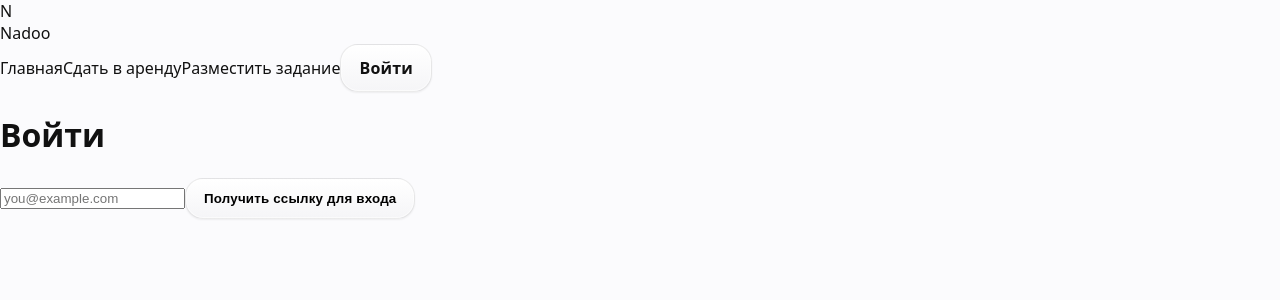
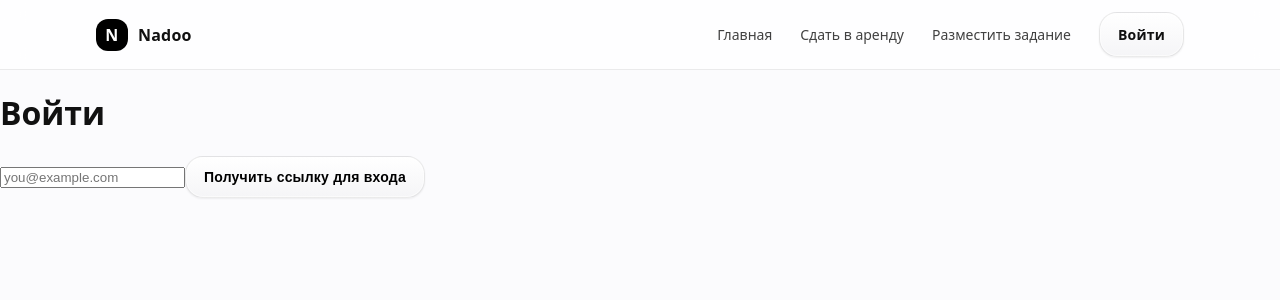
Before and after one commit to mihailgybkin-dot/Nadoo, a Next.js app: page /login in a window 1280 px wide. Shown: the top 300 px of the page. Built offline with nearby package versions, Linux system fonts and the light colour scheme; no server answers.

Commit message:
Update globals.css

```diff
--- a/app/globals.css
+++ b/app/globals.css
@@ -1,14 +1,68 @@
-:root{
-  color-scheme: light dark;
-}
-html,body{ margin:0; padding:0; }
-body{
+/* app/globals.css */
+:root { color-scheme: light dark; }
+html, body { margin: 0; padding: 0; }
+body {
   font-family: ui-sans-serif, system-ui, -apple-system, "SF Pro Text", Segoe UI, Roboto, Helvetica, Arial, "Apple Color Emoji","Segoe UI Emoji";
-  background: #fbfbfd;  /* Apple-like */
+  background: #fbfbfd; /* Apple-like */
   color: #111;
 }
+a { color: inherit; text-decoration: none; }
+* { box-sizing: border-box; }
+
+@media (prefers-color-scheme: dark) {
+  body { background: #0b0b0f; color: #f5f5f7; }
+}
+
+/* Layout utils */
+.container { max-width: 1120px; margin: 0 auto; padding: 12px 16px; }
+.header-row { display: flex; align-items: center; justify-content: space-between; }
+
+/* Glass header */
+.glass-header {
+  position: sticky; top: 0; z-index: 40;
+  border-bottom: 1px solid rgba(0,0,0,.08);
+  background: rgba(255,255,255,.7);
+  backdrop-filter: saturate(180%) blur(12px);
+}
 @media (prefers-color-scheme: dark){
-  body{ background: #0b0b0f; color:#f5f5f7; }
+  .glass-header { background: rgba(20,20,24,.6); border-color: rgba(255,255,255,.06); }
 }
-a{ color: inherit; text-decoration: none; }
-*{ box-sizing: border-box; }
+
+/* Brand */
+.brand { display: flex; align-items: center; gap: 10px; }
+.brand-badge {
+  height: 32px; width: 32px; border-radius: 12px;
+  background: #000; color: #fff; display: grid; place-items: center;
+  font-weight: 800; letter-spacing: .4px;
+}
+.brand-title { font-weight: 600; letter-spacing: .2px; }
+
+/* Nav */
+.nav { display: flex; align-items: center; gap: 28px; }
+.nav-link { opacity: .8; font-size: 14px; }
+.nav-link:hover { opacity: 1; }
+
+/* Apple-like primary button */
+.btn-primary{
+  display:inline-flex;align-items:center;justify-content:center;
+  padding:12px 18px;border-radius:18px;border:1px solid rgba(0,0,0,.08);
+  background:linear-gradient(180deg,#fff, #f5f5f7);
+  box-shadow:0 1px 2px rgba(0,0,0,.06), inset 0 0 0 1px rgba(255,255,255,.6);
+  font-weight:600; transition:.2s; letter-spacing:.2px; font-size:14px;
+}
+.btn-primary:hover{
+  transform:translateY(-1px);
+  box-shadow:0 6px 16px rgba(0,0,0,.08), inset 0 0 0 1px rgba(255,255,255,.7);
+}
+.btn-primary:active{ transform:translateY(0); }
+
+@media (prefers-color-scheme: dark){
+  .btn-primary{
+    background:linear-gradient(180deg,#1b1b1f,#111);
+    color:#fff; border-color:#2a2a2f;
+    box-shadow:0 1px 2px rgba(0,0,0,.7), inset 0 0 0 1px rgba(255,255,255,.04);
+  }
+  .btn-primary:hover{
+    box-shadow:0 8px 22px rgba(0,0,0,.6), inset 0 0 0 1px rgba(255,255,255,.06);
+  }
+}
```
